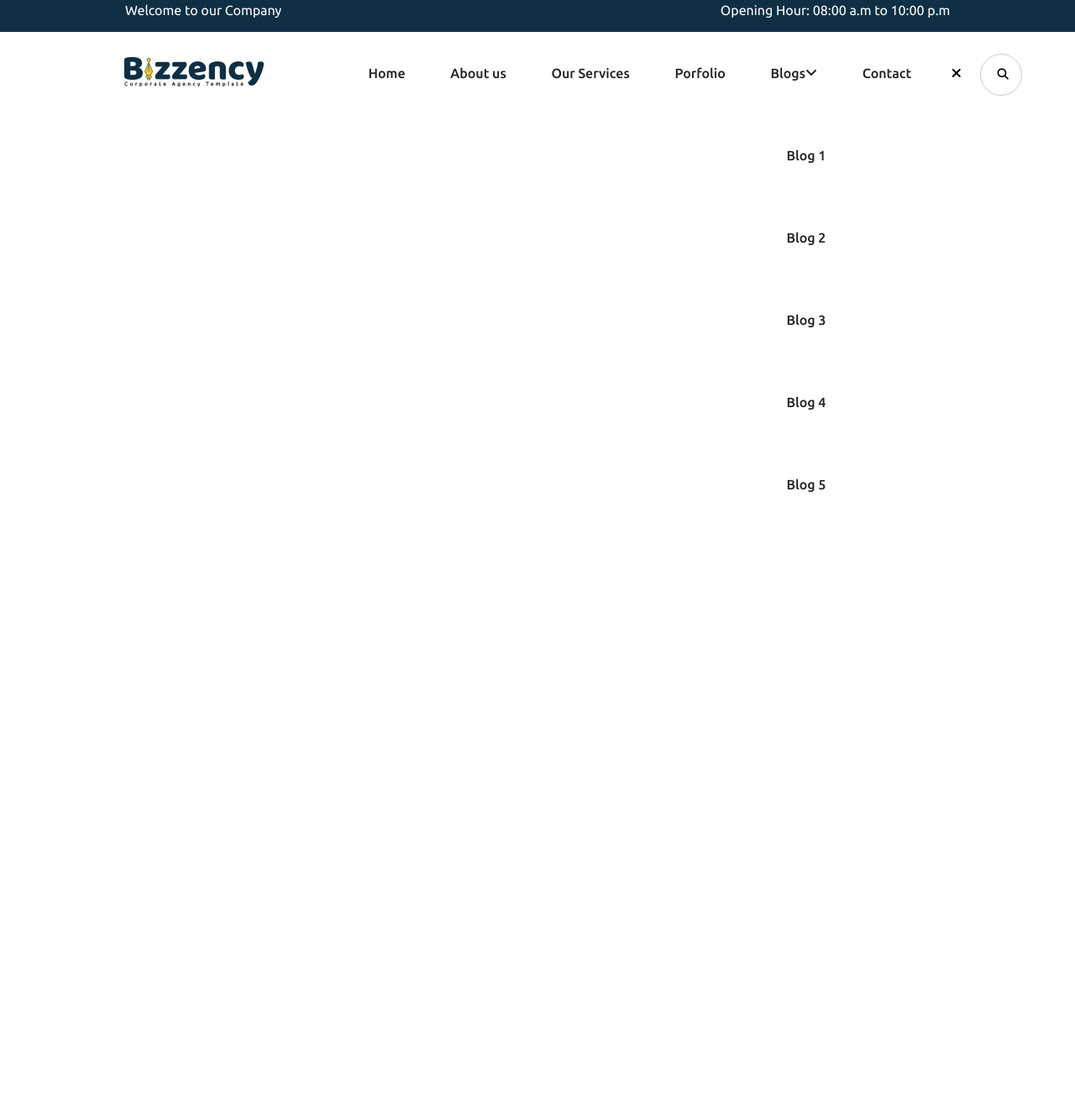
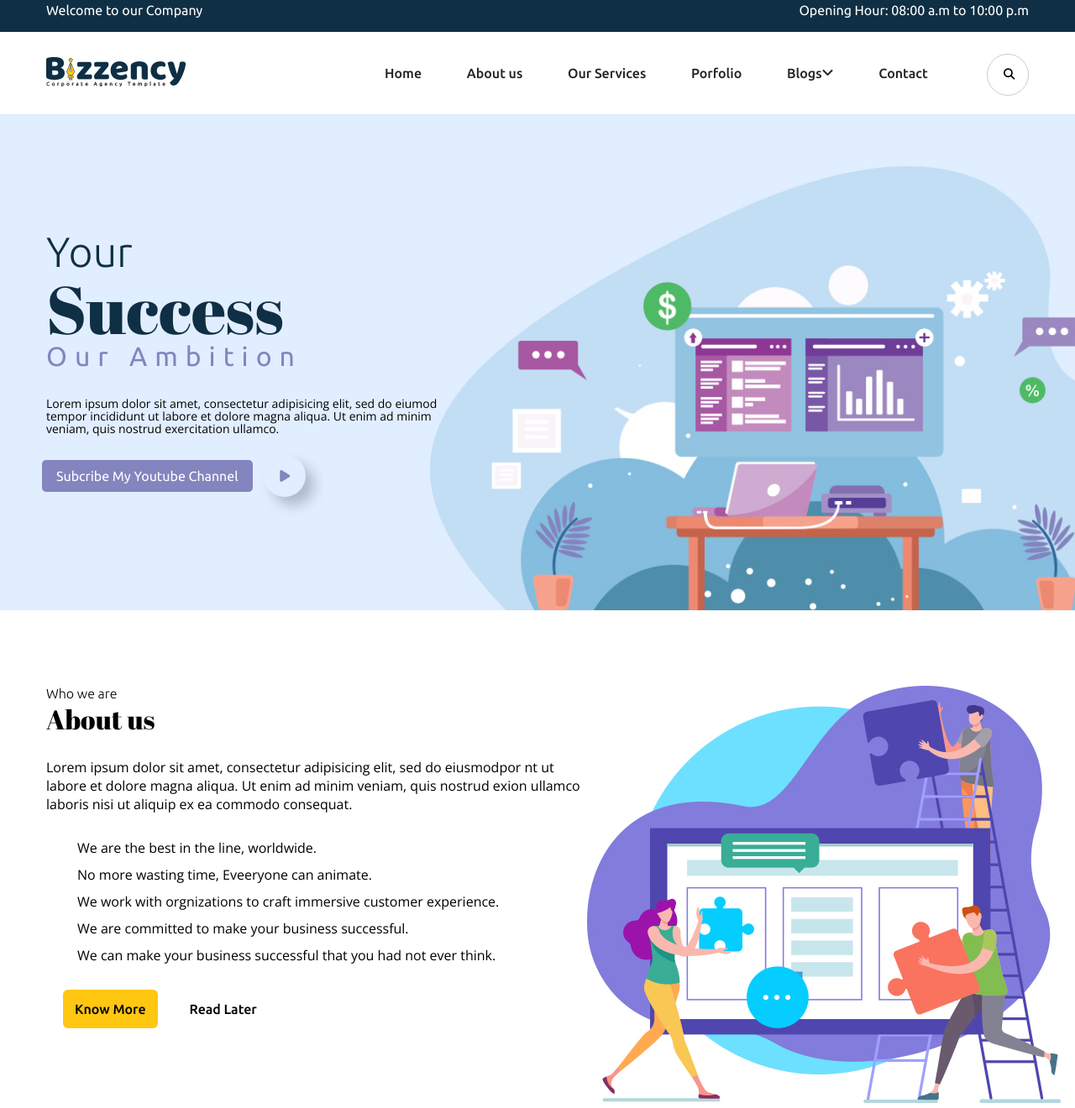
Before and after one commit to Rashedchy789/Bizzency, a plain HTML site: page index.html in a window 1280 px wide. Shown: the part 14-1334 px from the top of the page at 84% size. Before the commit the page ends 800 px from the top, so only its background shows below. Drawn offline with nearby package versions, Linux system fonts and the light colour scheme.

Commit message:
Add files via upload

```diff
--- a/CSS/style.css
+++ b/CSS/style.css
@@ -1,13 +1,15 @@
 /* common css */
 @import url('https://fonts.googleapis.com/css2?family=Lato:ital,wght@1,100&family=Open+Sans:wght@400;800&family=Ubuntu:wght@300;400;500&display=swap');
+@import url('https://fonts.googleapis.com/css2?family=Abril+Fatface&display=swap');
+
 body {
   font-family: 'Ubuntu', sans-serif;
 }
 :root {
-  --clr: #0f2f44;
-  --ffamily: open sans sans-serif;
-  --fffamily: 'Open Sans', sans-serif;
-  --abril: 'Abril Fatface', cursive;
+  --pclr: #0f2f44;
+  --navclr: #ffc712;
+  --opensans: 'Open Sans', sans-serif;
+  --abril: 'Abril Fatface', 'Open Sans';
 }
 * {
   margin: 0;
@@ -27,15 +29,13 @@ a {
 .row {
   display: flex;
   flex-wrap: wrap;
-  text-align: center;
 }
 /* common css ends */
 /* header  */
 header {
-  background-color: var(--clr);
+  background-color: var(--pclr);
   color: white;
   padding: 17px 0;
-  text-align: center;
   font-weight: 400;
 }
 
@@ -44,15 +44,16 @@ header .opening {
   text-align: right;
 }
 header .wellcome {
-  width: 32%;
+  width: 40%;
 }
 /* header ends */
 /* nav  */
 nav .menu {
-  width: 70%;
+  width: 69%;
+  text-align: right;
 }
 nav .logo {
-  width: 30%;
+  width: 31%;
   padding: 30px 0;
 }
 .menu ul li {
@@ -67,11 +68,12 @@ nav .logo {
   display: inline-block;
   font-size: 16px;
 }
-.menu ul li:hover a {
-  color: #ffc712;
+/* DIRECT CHILDREN SELECTOR */
+nav .menu ul li:hover > a {
+  color: var(--navclr);
   background-color: #fff9e6;
 }
-/* nav ends */
+
 button {
   border-radius: 50%;
   width: 50px;
@@ -79,9 +81,173 @@ button {
   background-color: transparent;
   border: 1px solid #ccc;
 }
-nav .menu .submenu {
+button li i {
+  text-align: left;
+}
+
+nav .menu ul .submenu {
   position: absolute;
+  width: 180px;
+  text-align: left;
+  border: 1px solid #bbb;
+  opacity: 0;
+  visibility: hidden;
+  transition: 0.35s;
+}
+/* DIRECT CHILDREN SELECTOR */
+nav .menu li:hover > .submenu {
+  opacity: 1;
+  visibility: visible;
 }
 nav .menu .submenu li {
   display: block;
+  border-bottom: 1px solid #bbb;
 }
+nav .menu .submenu a {
+  padding: 15px 20px;
+}
+nav .menu ul .submenu .sub {
+  position: absolute;
+  width: 180px;
+  text-align: left;
+  border: 1px solid #bbb;
+  opacity: 0;
+  visibility: hidden;
+  transition: 0.35s;
+}
+nav .menu li:hover > .sub {
+  opacity: 1;
+  visibility: visible;
+}
+/* NAV ENDS */
+/* BANNER STARTS */
+#banner {
+  background-image: url(../images/background.jpg);
+  background-position: center;
+  background-size: cover;
+}
+#banner .banner_cnt {
+  display: block;
+  padding: 135px 0;
+  width: 42%;
+}
+#banner .banner_cnt h3 {
+  color: var(--pclr);
+  font-size: 50px;
+  font-weight: 300;
+}
+#banner .banner_cnt h2 {
+  color: var(--pclr);
+  font-size: 80px;
+  font-family: var(--abril);
+  font-weight: 400;
+  display: inline-block;
+  margin: -15px 0;
+}
+#banner .banner_cnt h4 {
+  font-size: 32px;
+  font-weight: 400;
+  color: #8484bf;
+  letter-spacing: 9px;
+}
+#banner .banner_cnt p {
+  margin-top: 30px;
+  font-family: var(--opensans);
+  font-weight: 400;
+  font-size: 14px;
+  line-height: 15px;
+}
+#banner .banner_cnt .ex {
+  color: white;
+  background-color: #8484bf;
+  display: inline-block;
+  padding: 10px 17px;
+  margin-top: 30px;
+  margin-left: -5px;
+  border-radius: 5px;
+}
+#banner .banner_cnt .myvideo {
+  border-radius: 50%;
+  width: 50px;
+  height: 50px;
+  display: inline-block;
+  text-align: center;
+  line-height: 50px;
+  box-shadow: 10px 10px 15px rgba(0, 0, 0, 0.221);
+}
+#banner .banner_cnt a {
+  color: #8484bf;
+  margin-left: 10px;
+}
+/* BANNER ENDS */
+/* About us starts  */
+#about .text {
+  width: 55%;
+  margin-top: 90px;
+}
+#about .img {
+  width: 45%;
+  margin-top: 90px;
+}
+.heading h4 {
+  font-weight: 300;
+}
+.heading h2 {
+  font-size: 32px;
+  font-family: var(--abril);
+  font-weight: 400;
+}
+#about .text p {
+  font-size: 16px;
+  font-family: var(--opensans);
+  font-weight: 400;
+  margin: 25px 0;
+}
+#about .text h5 {
+  font-size: 16px;
+  font-family: var(--opensans);
+  font-weight: 400;
+  line-height: 32px;
+  margin-left: 37px;
+}
+#about .text .know {
+  display: inline-block;
+  margin: 25px 20px;
+  color: black;
+  background-color: var(--navclr);
+  padding: 14px;
+  border-radius: 6px;
+  font-weight: 500;
+}
+#about .text a {
+  display: inline-block;
+  color: black;
+  background-color: #fffffff4;
+  padding: 14px;
+  font-weight: 500;
+}
+/* About us ends */
+/* skill starts  */
+#skill .cartoon img {
+  width: 600px;
+  margin: 92px 0 92px 0;
+}
+#skill .skills {
+  margin: 92px 0 92px 0;
+  text-align: right;
+}
+#skill .skills h5 {
+  font-weight: 300;
+}
+#skill .skills p {
+  margin: 32px 0 41px 0;
+  font-size: 16px;
+  font-family: var(--opensans);
+  font-weight: 400;
+}
+#skill .skills h2 {
+  font-size: 32px;
+  font-family: var(--abril);
+  font-weight: 400;
+}
+/* skill ends  */
--- a/index.html
+++ b/index.html
@@ -26,7 +26,7 @@
     <div class="container">
       <div class="row">
         <div class="logo">
-          <img src="./images/Bizzency.jpg" alt="">
+          <a href="#"><img src="./images/Bizzency.jpg" alt=""></a>
         </div>
         <div class="menu">
           <ul>
@@ -34,36 +34,98 @@
             <li><a href="#">About us</a></li>
             <li><a href="#">Our Services</a></li>
             <li><a href="#">Porfolio</a></li>
-            <li>
-              <a href="#">Blogs<i class="fa-solid fa-angle-down"></i></a>
+            <li><a href="#">Blogs<i class="fa-solid fa-angle-down"></i></a>
+
               <ul class="submenu">
-                <li><a href="#">Blog 1</a></li>
+                <li><a href="#">Blog 1<i class="fa-solid fa-chevron-right"></i></a>
+                  <!-- <ul class="sub">
+                    <li>Blog 1</li>
+                    <li>Blog 2</li>
+                    <li>Blog 3</li>
+                    <li>Blog 4</li>
+                  </ul> -->
+                </li>
+
                 <li><a href="#">Blog 2</a></li>
                 <li><a href="#">Blog 3</a></li>
                 <li><a href="#">Blog 4</a></li>
-                <li><a href="#">Blog 5</a></li>
               </ul>
             </li>
 
             <li><a href="#">Contact</a></li>
             <li>
-              <i class="fa-solid fa-xmark"></i>
+              <!-- <i class="fa-solid fa-xmark"></i> -->
             </li>
             <button>
               <li><i class="fa-solid fa-magnifying-glass"></i>
+              </li>
             </button>
-            </li>
           </ul>
         </div>
       </div>
-
     </div>
   </nav>
-  <section>
+  <section id="banner">
     <div class="container">
-      <h1></h1>
+      <div class="banner_cnt">
+        <h3>Your</h3>
+        <h2>Success</h2>
+        <h4>Our Ambition</h4>
+        <p>Lorem ipsum dolor sit amet, consectetur adipisicing elit, sed do eiumod tempor incididunt ut labore et dolore
+          magna
+          aliqua. Ut enim ad minim veniam, quis nostrud exercitation ullamco.</p>
+        <a class="ex" href="#">Subcribe My Youtube Channel</a>
+        <a class="myvideo" href="https://youtu.be/YlA6cdSvTZQ"><i class="fa-solid fa-play"></i></a>
+      </div>
     </div>
   </section>
+  <!-- About us starts -->
+  <section id="about">
+    <div class="container">
+      <div class="row">
+        <div class="text">
+          <div class="heading">
+            <h4>Who we are</h4>
+            <h2>About us</h2>
+          </div>
+          <p>Lorem ipsum dolor sit amet, consectetur adipisicing elit, sed do eiusmodpor nt ut labore et dolore magna
+            aliqua. Ut enim
+            ad minim veniam, quis nostrud exion ullamco laboris nisi ut aliquip ex ea commodo consequat.</p>
+          <h5>We are the best in the line, worldwide. <br>
+            No more wasting time, Eveeryone can animate.<br>
+            We work with orgnizations to craft immersive customer experience.<br>
+            We are committed to make your business successful.<br>
+            We can make your business successful that you had not ever think.</h5>
+          <a class="know" href="#">Know More</a>
+          <a href="#">Read Later</a>
+        </div>
+        <div class="img">
+          <img src="./images/About.jpg" alt="">
+        </div>
+      </div>
+    </div>
+  </section>
+  <!-- About us ends -->
+
+  <!-- skill starts -->
+  <section id="skill">
+    <div class="container">
+      <div class="row">
+        <div class="cartoon">
+          <img src="./images/cartoon.jpg" alt="">
+        </div>
+        <div class="skills">
+          <h5>What can we do?</h5>
+          <h2>Our Skills</h2>
+          <p>Lorem ipsum dolor sit amet, consectetur adipisicing elit, sed do eiusmodpor <br>nt ut labore et dolore
+            magna
+            aliqua.</p>
+          <img src="./images/Screenshot.png" alt="" width="550px" height="230px">
+        </div>
+      </div>
+    </div>
+  </section>
+  <!-- skill ends -->
 </body>
 
 </html>
```
Also changed, not shown: images/About.jpg (added), images/Screenshot.png (added), images/cartoon.jpg (added).
